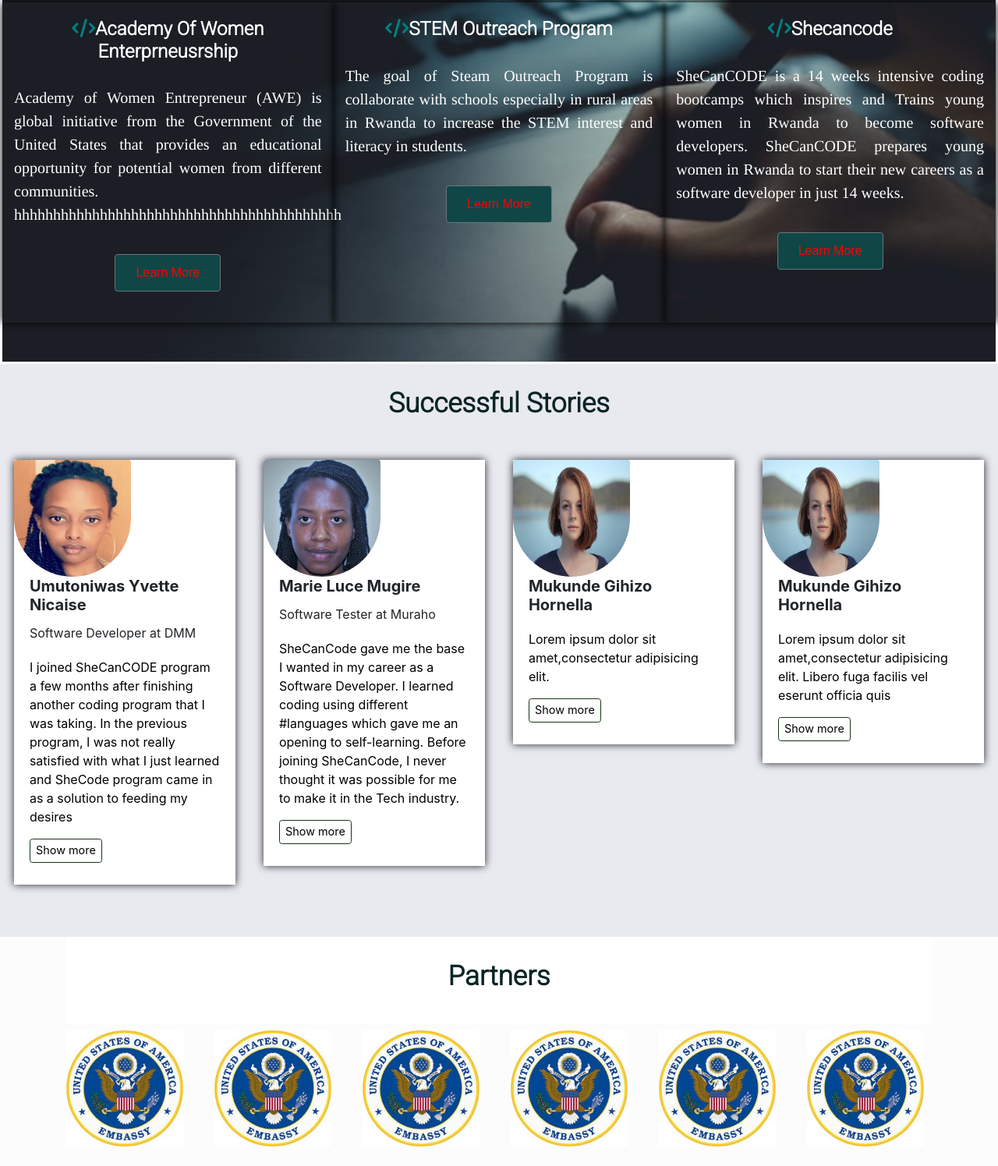
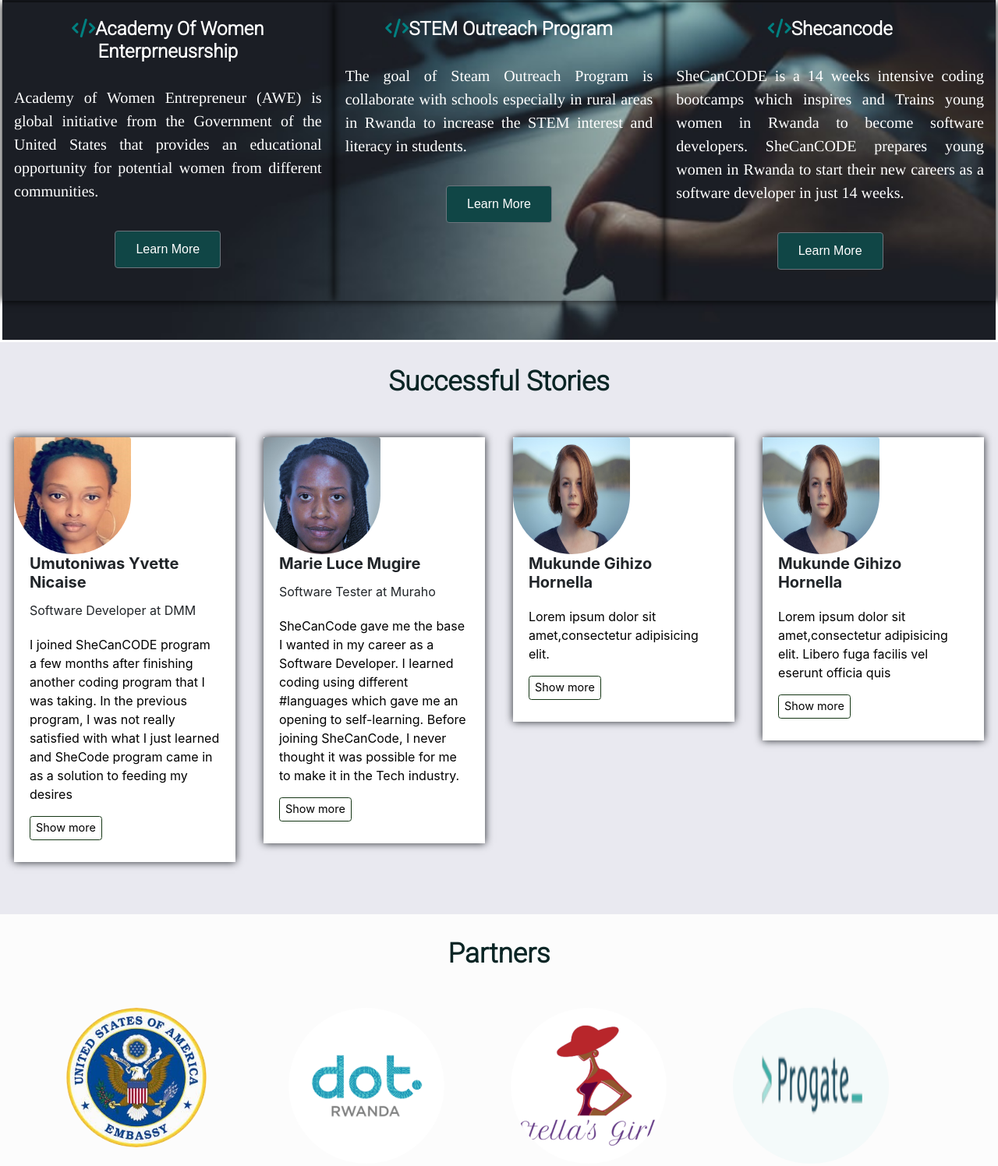
Before and after one commit to Innocent-Mbanda/igirewebsite, a plain HTML site: page index.html in a window 1280 px wide. Shown: the part 1206-2702 px from the top of the page at 78% size. Drawn offline with nearby package versions, Linux system fonts and the light colour scheme.

Commit message:
parteners added

```diff
--- a/CSS/layout.css
+++ b/CSS/layout.css
@@ -793,7 +793,7 @@ nav ul li:hover i {
 .program .btn-outline-secondary{
     background-color:rgb(16, 70, 70);
     padding: 11px 26px;
-    color:red;
+    color:white;
     margin-bottom:40px;
     margin-top: 20px;
 
@@ -955,9 +955,12 @@ nav ul li:hover i {
 
 
 /* style for partner */
+.partner img{
+    border-radius: 50%;
+}
 
 .partner h1 {
-    background-color: white;
+    /* background-color: white; */
 
         text-align: center;
         padding-top: 30px;
--- a/index.html
+++ b/index.html
@@ -211,7 +211,6 @@
                     <p>Academy of Women Entrepreneur (AWE) is global initiative from
                          the Government of the United States that provides an educational
                           opportunity for potential women from different communities.
-                          hhhhhhhhhhhhhhhhhhhhhhhhhhhhhhhhhhhhhhhhhh
                           <sp id="dots"></sp><span id="more">this program, students are introduced to coding workshops focusing on understanding of coding, what you can do with coding, and careers in this field.
                             SheCanCODE Outreach Program. <br> <br> This only focuses for girls to encourage them to persue their careers in STEM spcially in software development. This program is mix of coding practice and information session focusing on future of workform delivered by SheCanCODE alumin who are currently working in tech industry with purpose of inspiring other girls.</span>
                         </p>
@@ -341,12 +340,12 @@
         <div class="container">
             <h1>Partners</h1>
             <div class="row">
-                <div class="col-sm-2" id="logo1"><img src="images/logo2.jpg" class="img-responsive" width=150></div>
-                <div class="col-sm-2" id="logo2"><img src="images/logo2.jpg" class="img-responsive" width=150></div>
-                <div class="col-sm-2" id="logo3"><img src="images/logo2.jpg" class="img-responsive" width=150></div>
-                <div class="col-sm-2" id="logo4"><img src="images/logo2.jpg" class="img-responsive" width=150></div>
-                <div class="col-sm-2" id="logo5"><img src="images/logo2.jpg" class="img-responsive" width=150></div>
-                <div class="col-sm-2" id="logo6"><img src="images/logo2.jpg" class="img-responsive" width=150></div>
+                <div class="col-sm-3" id="logo1"><img src="images/usembassylog.jpg" class="img-responsive" width=180></div>
+                <div class="col-sm-3" id="logo2"><img src="images/dotRwanda.png" class="img-responsive" width=200 height="200"></div>
+                <div class="col-sm-3" id="logo3"><img src="images/stella.png" class="img-responsive" width=200 height="200"></div>
+                <div class="col-sm-3" id="logo4"><img src="images/progate.png" class="img-responsive" width=200 height="200"></div>
+                <!-- <div class="col-sm-2" id="logo5"><img src="images/logo2.jpg" class="img-responsive" width=150></div>
+                <div class="col-sm-2" id="logo6"><img src="images/logo2.jpg" class="img-responsive" width=150></div> -->
             </div>
         </div>
 
```
Also changed, not shown: images/dotRwanda.png (added), images/progate.png (added), images/stella.png (added), images/stellargirlslog.jpg (added), images/usembassylog.jpg (added).
